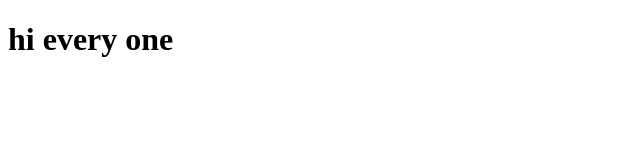
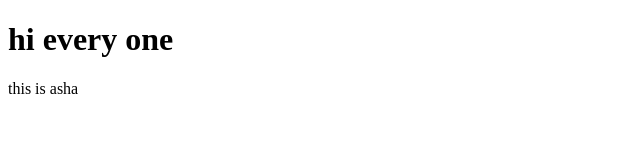
Before and after one commit to ashajyothi293/ashafile, a plain HTML site: page index.html in a window 1280 px wide. Shown: the full height of the page, 0-640 px from the left. Drawn offline with Linux system fonts and the light colour scheme.

Commit message:
Update index.html

```diff
--- a/index.html
+++ b/index.html
@@ -3,5 +3,6 @@
   <head></head>
   <body>
     <h1>hi every one</h1>
+    <p>this is asha</p>
   </body>
 </html>
```
